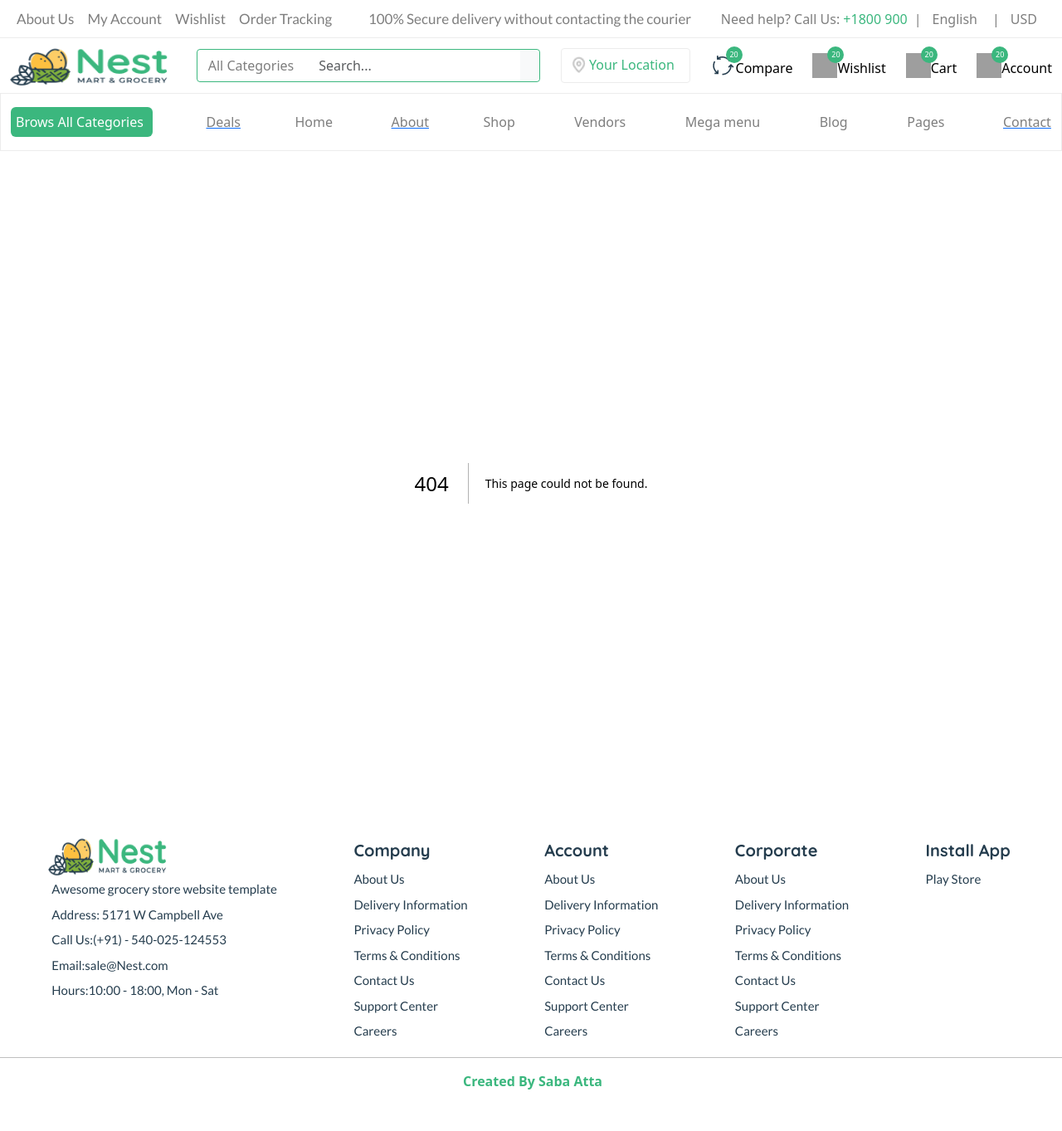
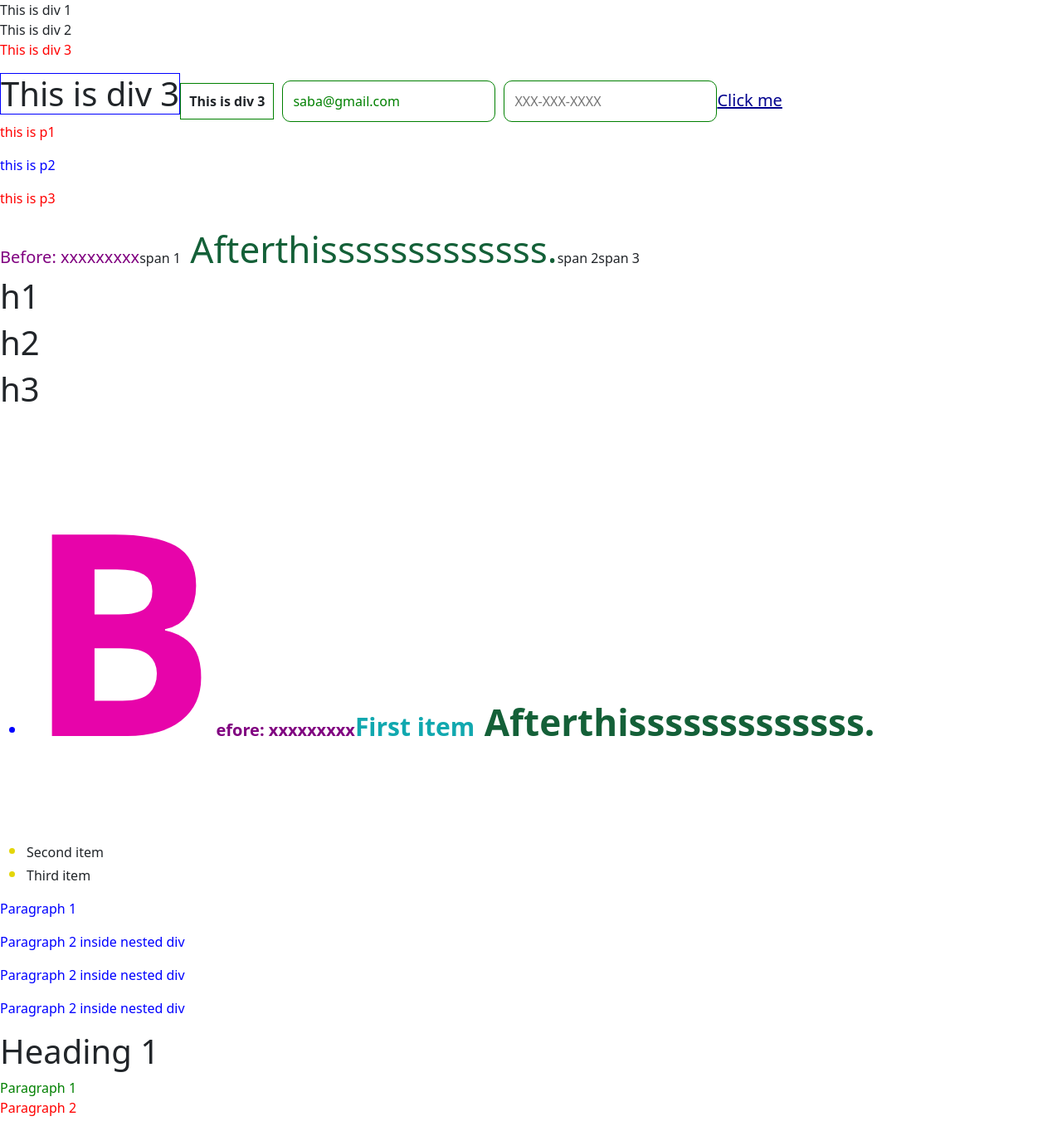
Before and after one commit to sabaattaa/next-js-typescript-ecom-project, a Next.js app: page /cssTesting in a window 1280 px wide. Before the commit this address had no page. Shown: the whole page at 83% size. Before the commit the page ends 1339 px from the top, so only its background shows below. Built offline with nearby package versions, Linux system fonts and the light colour scheme; grey boxes are pictures that could not be loaded.

Commit message:
Resolved merge conflicts

```diff
--- a/package.json
+++ b/package.json
@@ -3,7 +3,7 @@
   "version": "0.1.0",
   "private": true,
   "scripts": {
-    "dev": "next dev",
+    "dev": "next dev --turbopack",
     "build": "next build",
     "start": "next start",
     "lint": "next lint"
--- /dev/null
+++ b/src/app/cssTesting/page.tsx
@@ -0,0 +1,95 @@
+'use client'
+import React from "react";
+import "./style.css";
+const CssTesting = () => {
+  return (
+    <>
+      <div>This is div 1</div>
+      <div>This is div 2</div>
+      <p>This is div 3</p>
+      <h1 className="myh1">This is div 3</h1>
+      <strong id="myh1">This is div 3</strong>
+      <input
+        placeholder="enter email"
+        name="email"
+        type="email"
+        required
+        autoCapitalize="true"
+        autoCorrect="true"
+        accept="true"
+        about="an eamil filed"
+        accessKey="123wmail"
+        alt="altt of email"
+        // onBeforeInput={() => {
+        //   alert("before input");
+        // }}
+        // onBlur={() => {
+        //   alert("this is onblur");
+        // }}
+        autoComplete="true"
+        defaultValue={"saba@gmail.com"}
+        draggable
+        onInput={(e: React.FormEvent<HTMLInputElement>) => {
+          const inputValue = (e.target as HTMLInputElement).value;
+          console.log(inputValue);
+        }}
+        pattern=""
+      />
+      <input
+        id="phone"
+        name="phone"
+        type="text"
+        pattern="^\d{3}-\d{3}-\d{4}$"
+        required
+        placeholder="XXX-XXX-XXXX"
+        title="Only numbers and dashes (-) are allowed"
+        onChange={(event) => {
+          const inputValue = event.target.value;
+          event.target.value = inputValue.replace(/[^0-9\-]/g, "");
+        }}
+      />
+      <a href="https://chatgpt.com/c/6734418a-1420-8011-851c-b1f882a614e8">
+        Click me
+      </a>
+      <div id="mydiv">
+        <p>this is p1</p>
+        <p>this is p2</p>
+        <p>this is p3</p>
+
+        <span id="span-sedo">span 1</span>
+        <span>span 2</span>
+        <span>span 3</span>
+
+        <h1>h1 </h1>
+        <h1>h2 </h1>
+        <h1>h3 </h1>
+
+        <ul>
+          <li id="span-sedo">First item</li>
+          <li>Second item</li>
+          <li>Third item</li>
+        </ul>
+      </div>
+      <div>
+        <p>Paragraph 1</p>
+        <div>
+          <p>Paragraph 2 inside nested div</p>
+          <div>
+            <p>Paragraph 2 inside nested div</p>
+            <div>
+              <p>Paragraph 2 inside nested div</p>
+            </div>
+          </div>
+        </div>
+      </div>
+      {/* Adjacent Sibling Combinator */}
+      <div>
+        <h1>Heading 1</h1>
+        <span>Paragraph 1</span>
+        <p>Paragraph 2</p>
+      </div>
+    </>
+  );
+};
+
+export default CssTesting;
--- /dev/null
+++ b/src/app/cssTesting/style.css
@@ -0,0 +1,141 @@
+/* universal selector  select each html element and apply this css */
+/* *{
+    border: 1px solid red;
+    background-color: black !important;
+    color :rgb(255, 255, 255) !important;
+} */
+
+/* Element  Selector  */
+
+/* div {
+  border: 1px solid red;
+  background-color: black !important;
+  color: rgb(255, 255, 255) !important;
+} */
+
+/* this is called group selector  */
+
+/* div, strong,h1 {
+  border: 1px solid red;
+  background-color: black !important;
+  color: rgb(255, 255, 255) !important;
+} */
+
+/* calss selector */
+
+.myh1 {
+  border: blue 1px solid;
+  display: inline-flex;
+}
+#myh1 {
+  border: green 1px solid;
+  padding: 10px;
+}
+
+input {
+  border: 1px solid red;
+  padding: 12px;
+  margin: 0px 0px 0px 10px;
+}
+
+input[type="email"] {
+  border: 1px solid green !important;
+  padding: 12px;
+  margin: 0px 0px 0px 10px;
+}
+input[name="email"] {
+  border: 1px solid green !important;
+  padding: 12px;
+  margin: 0px 0px 0px 10px;
+  color: green;
+  border: none;
+  border-radius: 10px;
+  outline: none;
+}
+
+input[placeholder="XXX-XXX-XXXX"] {
+  border: 1px solid green !important;
+  padding: 12px;
+  margin: 0px 0px 0px 10px;
+  color: green;
+  border: none;
+  border-radius: 10px;
+  outline: none;
+}
+input:focus {
+  border-color: rgb(252, 21, 198) !important;
+}
+a:link {
+  color: rgb(0, 0, 142);
+  font-size: 20px;
+}
+a:visited {
+  color: purple;
+}
+a:hover {
+  color: green;
+}
+a:active {
+  color: red;
+}
+
+#mydiv h1:nth-child(1),
+p:nth-child(3) {
+  color: red;
+}
+#mydiv p:first-of-type {
+  color: red;
+}
+  #span-sedo::before {
+    content: "Before: xxxxxxxxx";  /* Adding content before the element */
+    color: purple;
+    font-size: 20px;
+  }
+
+  /* Style content after the span */
+  #span-sedo::after {
+    content: " Afterthisssssssssssss.";  /* Adding content after the element */
+    color: rgb(20, 96, 56);
+    font-size: 44px;
+  }
+
+  /* Style the first line of the span's text */
+  #span-sedo::first-line {
+    display: block; /* Make the span behave like a block element */
+    font-size: 30px;
+    color: rgb(17, 168, 175);
+    font-weight: bold;
+  }
+
+  /* Style the first letter of the span's text */
+  #span-sedo::first-letter {
+    display: block; /* Make the span behave like a block element */
+    font-size: 340px;
+    color: rgb(231, 4, 170);
+    font-weight: bold;
+  }
+
+  /* Style the selected portion of the span text */
+  #span-sedo::selection {
+    background-color: pink;  /* Highlight selected text with yellow background */
+    color: red;  /* Change the selected text color to red */
+  }
+
+  /* Apply a marker style for a list if you have one (even though span doesn't use markers) */
+  #span-sedo::marker {
+    color: blue;  /* Set marker color for any list item if it's applied */
+    font-size: 20px;
+  }
+
+    ul li::marker {
+      color: rgb(228, 214, 10);  /* Set marker (bullet) color to blue */
+      font-size: 20px;  /* Set the marker font size to 20px */
+    }
+      div > p {
+    color: blue; /* Only direct <p> children of <div> will be blue */
+  }
+
+   /* Adjacent Sibling Combinator */
+   h1 + span {
+    color: green !important; /* Only the <p> immediately following <h1> will be green */
+  }
--- a/src/app/layout.tsx
+++ b/src/app/layout.tsx
@@ -31,9 +31,9 @@ export default function RootLayout({
     <html lang="en">
       <body className={`${geistSans.variable} ${geistMono.variable}`}>
         <BootstrapLoader />
-        <Header />
+        {/* <Header /> */}
         {children}
-        <Footer />
+        {/* <Footer /> */}
       </body>
     </html>
   );
```
